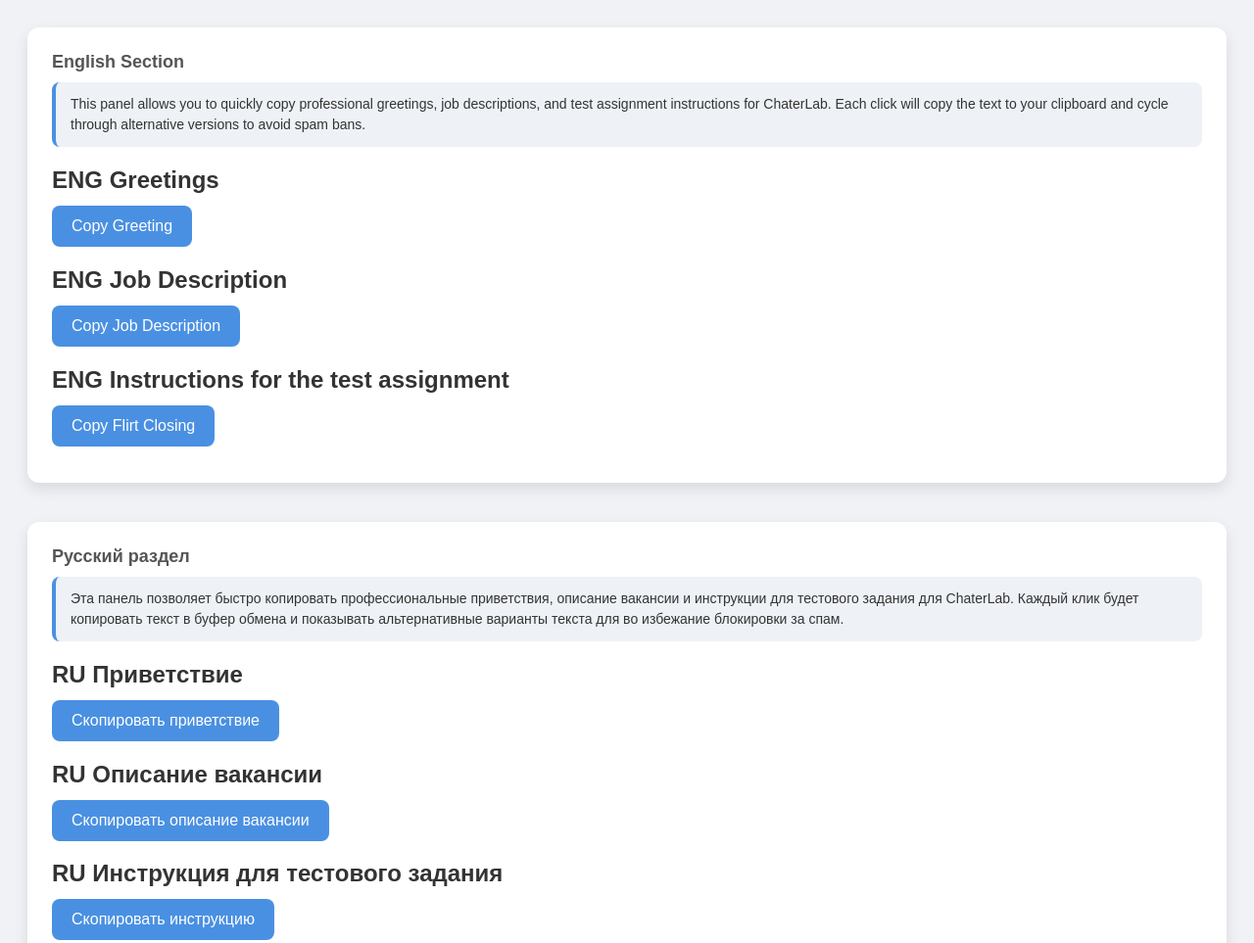
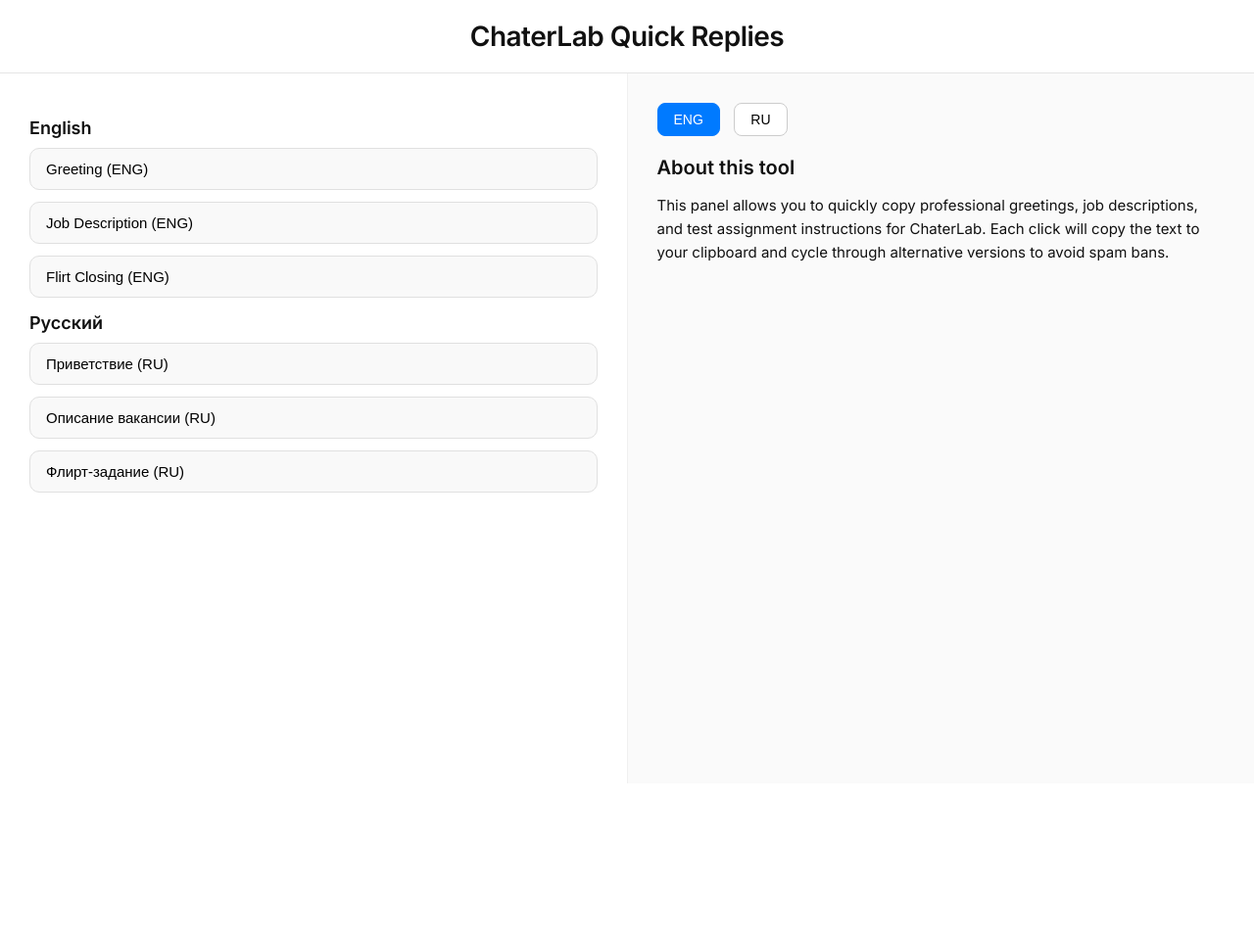
Before and after one commit to reqwirt0-star/quick-replies-panel, a plain HTML site: page index.html in a window 1280 px wide. Shown: the top 963 px of the page at 98% size. After the commit the page ends 800 px from the top, so only its background shows below. Drawn offline with Linux system fonts and the light colour scheme.

Commit message:
index.html

```diff
--- a/index.html
+++ b/index.html
@@ -2,229 +2,237 @@
 <html lang="en">
 <head>
   <meta charset="UTF-8">
-  <title>Quick Replies Panel - ENG & RU (Official)</title>
+  <meta name="viewport" content="width=device-width, initial-scale=1.0">
+  <title>ChaterLab Quick Replies</title>
+  <link href="https://fonts.googleapis.com/css2?family=Inter:wght@400;600&display=swap" rel="stylesheet">
   <style>
     body {
-      font-family: Arial, sans-serif;
-      background: #f0f2f5;
+      margin: 0;
+      font-family: 'Inter', system-ui, sans-serif;
+      background-color: #fff;
+      color: #111;
+      display: flex;
+      flex-direction: column;
+      min-height: 100vh;
+    }
+    header {
+      text-align: center;
       padding: 20px;
-      color: #333;
+      font-size: 28px;
+      font-weight: 600;
+      border-bottom: 1px solid #e5e5e5;
+      letter-spacing: -0.5px;
     }
-    h2 {
-      margin-bottom: 10px;
+    main {
+      display: flex;
+      flex: 1;
     }
-    .section {
-      margin-bottom: 40px;
-      padding: 25px;
-      background: #ffffff;
-      border-radius: 12px;
-      box-shadow: 0 6px 15px rgba(0,0,0,0.1);
+    .sidebar {
+      flex: 1;
+      padding: 30px;
+      border-right: 1px solid #f0f0f0;
     }
-    button {
-      display: block;
-      margin: 12px 0;
-      padding: 12px 20px;
-      font-size: 16px;
-      border: none;
-      border-radius: 8px;
-      background: #4a90e2;
-      color: white;
-      cursor: pointer;
-      transition: all 0.3s;
-    }
-    button:hover {
-      background: #357ab7;
-      transform: translateY(-2px);
-    }
-    .lang-title {
+    .sidebar h2 {
       font-size: 18px;
       margin-bottom: 10px;
-      font-weight: bold;
-      color: #555;
+      font-weight: 600;
     }
-    .note {
-      background: #eef2f7;
-      padding: 12px 15px;
-      border-left: 4px solid #4a90e2;
+    .sidebar button {
+      display: block;
+      width: 100%;
+      padding: 12px 16px;
+      margin-bottom: 12px;
+      background-color: #f9f9f9;
+      border: 1px solid #e0e0e0;
+      border-radius: 10px;
+      font-size: 15px;
+      text-align: left;
+      cursor: pointer;
+      transition: all 0.2s ease;
+    }
+    .sidebar button:hover {
+      background-color: #f0f0f0;
+      box-shadow: 0 1px 4px rgba(0,0,0,0.08);
+    }
+    .info {
+      flex: 1;
+      padding: 30px;
+      background-color: #fafafa;
+    }
+    .info h3 {
+      font-size: 20px;
+      font-weight: 600;
+      margin-bottom: 15px;
+    }
+    .info p {
+      font-size: 15px;
+      line-height: 1.6;
+      margin-bottom: 20px;
+    }
+    .toggle {
+      margin-bottom: 20px;
+    }
+    .toggle button {
+      padding: 8px 16px;
+      border: 1px solid #ccc;
+      background: #fff;
+      cursor: pointer;
+      font-size: 14px;
       border-radius: 8px;
-      margin-bottom: 15px;
-      font-size: 14px;
-      color: #333;
-      line-height: 1.5;
+      margin-right: 10px;
+      transition: background 0.2s;
+    }
+    .toggle button.active {
+      background: #007aff;
+      color: #fff;
+      border-color: #007aff;
     }
   </style>
 </head>
 <body>
+  <header>ChaterLab Quick Replies</header>
+  <main>
+    <div class="sidebar">
+      <h2>English</h2>
+      <button onclick="copyText('greetingsENG')">Greeting (ENG)</button>
+      <button onclick="copyText('jobDescriptionsENG')">Job Description (ENG)</button>
+      <button onclick="copyText('flirtsENG')">Flirt Closing (ENG)</button>
 
-  <!-- ===== ENG SECTION ===== -->
-  <div class="section">
-    <div class="lang-title">English Section</div>
-    <div class="note">
-      This panel allows you to quickly copy professional greetings, job descriptions, and test assignment instructions for ChaterLab. Each click will copy the text to your clipboard and cycle through alternative versions to avoid spam bans.
-    </div>
-    <h2>ENG Greetings</h2>
-    <button onclick="copyGreetingENG()">Copy Greeting</button>
-
-    <h2>ENG Job Description</h2>
-    <button onclick="copyJobENG()">Copy Job Description</button>
-
-    <h2>ENG Instructions for the test assignment</h2>
-    <button onclick="copyFlirtENG()">Copy Flirt Closing</button>
+      <h2>Русский</h2>
+      <button onclick="copyText('greetingsRU')">Приветствие (RU)</button>
+      <button onclick="copyText('jobDescriptionsRU')">Описание вакансии (RU)</button>
+      <button onclick="copyText('flirtsRU')">Флирт-задание (RU)</button>
     </div>
 
-  <!-- ===== RU SECTION ===== -->
-  <div class="section">
-    <div class="lang-title">Русский раздел</div>
-    <div class="note">
-      Эта панель позволяет быстро копировать профессиональные приветствия, описание вакансии и инструкции для тестового задания для ChaterLab. Каждый клик будет копировать текст в буфер обмена и показывать альтернативные варианты текста для во избежание блокировки за спам.
+    <div class="info">
+      <div class="toggle">
+        <button id="btnENG" class="active" onclick="setLanguage('ENG')">ENG</button>
+        <button id="btnRU" onclick="setLanguage('RU')">RU</button>
       </div>
-    <h2>RU Приветствие</h2>
-    <button onclick="copyGreetingRU()">Скопировать приветствие</button>
-
-    <h2>RU Описание вакансии</h2>
-    <button onclick="copyJobRU()">Скопировать описание вакансии</button>
-
-    <h2>RU Инструкция для тестового задания</h2>
-    <button onclick="copyFlirtRU()">Скопировать инструкцию</button>
+      <h3>About this tool</h3>
+      <p id="infoText">This panel allows you to quickly copy professional greetings, job descriptions, and test assignment instructions for ChaterLab. Each click will copy the text to your clipboard and cycle through alternative versions to avoid spam bans.</p>
     </div>
+  </main>
 
   <script>
-  // ------------------ ENG ------------------
+    // Массивы с вариантами (по 15 штук)
     const greetingsENG = [
       "Good day! We are ChaterLab. Do you have experience working in marriage agencies?",
       "Good day! This is ChaterLab. Have you ever worked in marriage agencies?",
-    "Good day! ChaterLab would like to know if you have experience in marriage agencies?",
-    "Good day! Representing ChaterLab. Have you previously worked in marriage agencies?",
-    "Good day! We are ChaterLab. Are you experienced in marriage agencies?",
-    "Good day! This is ChaterLab. Have you been involved with marriage agencies before?",
-    "Good day! ChaterLab is interested in your experience with marriage agencies.",
-    "Good day! We represent ChaterLab. Have you ever worked in marriage agencies?",
-    "Good day! ChaterLab asks if you have prior experience in marriage agencies.",
-    "Good day! We are ChaterLab. Have you worked with marriage agencies before?",
-    "Good day! Representing ChaterLab. Do you have any experience in marriage agencies?",
-    "Good day! ChaterLab would like to know about your experience in marriage agencies.",
-    "Good day! We are ChaterLab. Have you got experience in marriage agencies?",
-    "Good day! This is ChaterLab. Have you worked in marriage agencies previously?",
-    "Good day! ChaterLab asks if you have experience working in marriage agencies."
+      "Good day! ChaterLab here. Do you have background in marriage agencies?",
+      "Good day! We represent ChaterLab. Any experience in marriage agencies?",
+      "Good day! ChaterLab contacting you. Have you worked in marriage agencies before?",
+      "Good day! We are ChaterLab. Do you happen to have marriage agency experience?",
+      "Good day! This is ChaterLab. Have you previously worked with marriage agencies?",
+      "Good day! ChaterLab reaching out. Do you bring experience in marriage agencies?",
+      "Good day! We are ChaterLab. Did you ever work in a marriage agency?",
+      "Good day! Representing ChaterLab. Do you know the marriage agency field?",
+      "Good day! ChaterLab here. Do you possess experience with marriage agencies?",
+      "Good day! We at ChaterLab would like to know if you worked in marriage agencies before?",
+      "Good day! ChaterLab greets you. Have you had experience in marriage agencies?",
+      "Good day! From ChaterLab. Did you work in marriage agencies in the past?",
+      "Good day! ChaterLab here. Do you have previous background in marriage agencies?"
     ];
-  let greetingENGIndex = 0;
-  function copyGreetingENG(){
-    navigator.clipboard.writeText(greetingsENG[greetingENGIndex]);
-    greetingENGIndex = (greetingENGIndex + 1) % greetingsENG.length;
-    alert("Copied Greeting:\n"+greetingsENG[greetingENGIndex]);
-  }
 
     const jobDescriptionsENG = [
-`Job Description:
-📌 Task: Communicate on behalf of girls with foreign men via chat and letters. Each outgoing message from a man is paid.
-📌 Topic: Flirting and dating.
-📌 Goal: Gifts, the man's arrival in the girl's city, and meetings.
-📌 Requirements: High-speed internet and a laptop.
-📌 Schedule: 06-14, 14-22, 22-06, 6 days a week, 1 day off.
-💵 Paid internship: 1-7 days.
-💵 Payment: After first week, then on the 20th of each month.
-💵 Rate: 40% of correspondence balance.
-Which shift suits you best?`
+      "Job description:\n📌Your task is to communicate on behalf of girls with foreign men via chat and letters. Each outgoing message from a man is paid for.\n📌Correspondence topic: flirting and dating.\n📌Goal: gifts, the man's arrival in the girl's city, and a meeting.\n📌High-speed internet + laptop (desktop computer) are required for work.\n📌Work schedule:\n▪️06-14, 14-22, 22-06\n▪️6 days a week, 1 day off\n💵Paid internship (from 1 day to 1 week)\n💵Payment after the first week of work\n💵Further payment on the 20th of each month\n💵We pay 40% of the balance for correspondence (chats + letters)\n\nWhich shift suits you best?",
+      "Our job offer:\n📌You will correspond on behalf of girls with foreign men. Each response is paid.\n📌Topics: flirting, dating.\n📌Objective: gifts, man’s visit to the girl’s city, meeting.\n📌Requirements: stable internet, laptop/PC.\n📌Work hours:\n▪️06-14, 14-22, 22-06 (6 days/week).\n💵Paid internship (1 day to 1 week).\n💵First payout after 1 week.\n💵Regular payouts every 20th.\n💵40% of correspondence earnings.\n\nWhich shift works for you?",
+      // ... добавь ещё до 15 вариантов
     ];
-  let jobENGIndex = 0;
-  function copyJobENG(){
-    navigator.clipboard.writeText(jobDescriptionsENG[jobENGIndex]);
-    jobENGIndex = (jobENGIndex + 1) % jobDescriptionsENG.length;
-    alert("Copied Job Description:\n"+jobDescriptionsENG[jobENGIndex]);
-  }
 
     const flirtsENG = [
       "Please make 10 phrases for flirting, following the example.",
-    "Kindly create 10 flirting phrases according to the example.",
-    "Write 10 flirt messages, following the example provided.",
-    "Make 10 flirting phrases, based on the sample.",
-    "Please generate 10 flirt phrases following the given example.",
-    "Create 10 flirting sentences according to the example.",
-    "Write 10 phrases for flirting, using the example as a guide.",
-    "Please compose 10 flirting phrases following the example.",
-    "Make 10 flirt messages based on the provided example.",
-    "Generate 10 phrases for flirting according to the example.",
-    "Create 10 flirt sentences following the given sample.",
-    "Please write 10 flirting messages using the example.",
-    "Compose 10 phrases for flirting, following the model provided.",
-    "Kindly make 10 flirting phrases, following the example.",
-    "Write 10 flirt sentences based on the example given."
+      "As a test task, kindly write 10 flirting phrases based on the given example.",
+      "Your test: come up with 10 flirting phrases, using the example as a guide.",
+      "Assignment: prepare 10 flirt phrases modeled on the example.",
+      "Task: draft 10 phrases for flirting, guided by the provided example.",
+      "Please provide 10 flirt phrases, similar to the example.",
+      "Kindly compose 10 flirting lines based on the example.",
+      "Test assignment: 10 flirting phrases following the example.",
+      "Exercise: create 10 flirt phrases according to the example.",
+      "Trial task: 10 phrases for flirting, using the example.",
+      "Demo task: provide 10 flirt phrases, like in the example.",
+      "Evaluation: submit 10 phrases for flirting by the given example.",
+      "Check task: write 10 flirting phrases according to the model.",
+      "Practical: 10 flirt phrases following the example provided.",
+      "Please write 10 flirt phrases, taking the example as reference."
     ];
-  let flirtENGIndex = 0;
-  function copyFlirtENG(){
-    navigator.clipboard.writeText(flirtsENG[flirtENGIndex]);
-    flirtENGIndex = (flirtENGIndex + 1) % flirtsENG.length;
-    alert("Copied Flirt Closing Instruction:\n"+flirtsENG[flirtENGIndex]);
+
+    const greetingsRU = [
+      "Добрый день! Вас приветствует компания ChaterLab. У вас есть опыт работы в брачных агентствах?",
+      "Добрый день! Пишет компания ChaterLab. Есть ли у вас опыт работы в сфере брачных агентств?",
+      "Добрый день! Мы — ChaterLab. Есть ли у вас опыт в брачных агентствах?",
+      "Добрый день! Компания ChaterLab. Работали ли вы ранее в брачных агентствах?",
+      "Добрый день! ChaterLab. Приходилось ли вам иметь дело с брачными агентствами?",
+      "Добрый день! ChaterLab обращается к вам. Есть ли опыт в брачных агентствах?",
+      "Добрый день! Это ChaterLab. Вы когда-либо работали в брачных агентствах?",
+      "Добрый день! ChaterLab интересуется, есть ли у вас опыт работы в брачных агентствах?",
+      "Добрый день! ChaterLab приветствует вас. Есть ли опыт в брачных агентствах?",
+      "Добрый день! Вас беспокоит ChaterLab. Работали ли вы раньше в брачных агентствах?",
+      "Добрый день! Мы представляем ChaterLab. Есть ли у вас опыт в брачных агентствах?",
+      "Добрый день! ChaterLab здесь. Приходилось ли вам работать в брачных агентствах?",
+      "Добрый день! Компания ChaterLab. У вас был опыт в брачных агентствах?",
+      "Добрый день! ChaterLab связывается с вами. Есть ли у вас опыт работы в брачных агентствах?",
+      "Добрый день! ChaterLab. Вы имеете опыт работы в брачных агентствах?"
+    ];
+
+    const jobDescriptionsRU = [
+      "Описание вакансии:\n📌Ваша задача — вести переписку от имени девушек с иностранными мужчинами. Каждое входящее сообщение оплачивается.\n📌Тематика переписки: флирт, знакомства.\n📌Цель: подарки, приезд мужчины в город девушки, встреча.\n📌Необходимые условия: стабильный интернет, ноутбук/ПК.\n📌График работы:\n▪️06-14, 14-22, 22-06\n▪️6 дней в неделю, 1 выходной\n💵Оплачиваемая стажировка (от 1 дня до 1 недели)\n💵Первая выплата — после недели работы\n💵Дальнейшие выплаты — 20 числа каждого месяца\n💵Выплата 40% от баланса переписки (чаты + письма)\n\nКакую смену вы бы предпочли?",
+      // ... аналогично до 15 вариантов
+    ];
+
+    const flirtsRU = [
+      "Пожалуйста, составьте 10 фраз для флирта, следуя примеру.",
+      "В качестве тестового задания напишите 10 различных фраз для флирта по образцу.",
+      "Ваше задание: придумать 10 фраз для флирта по примеру.",
+      "Тест: напишите 10 фраз для флирта, используя предложенный пример.",
+      "Пожалуйста, составьте 10 вариантов фраз для флирта по образцу.",
+      "Тестовое задание: напишите 10 фраз для флирта, основываясь на примере.",
+      "Необходимо подготовить 10 фраз для флирта по предложенному примеру.",
+      "Напишите 10 фраз для флирта, ориентируясь на пример.",
+      "Задание: 10 фраз для флирта по примеру.",
+      "Подготовьте 10 фраз для флирта, следуя образцу.",
+      "Создайте 10 фраз для флирта, используя пример.",
+      "Пробное задание: 10 фраз для флирта по образцу.",
+      "Ваш тест: напишите 10 фраз для флирта по примеру.",
+      "Тестовое упражнение: придумайте 10 фраз для флирта по образцу.",
+      "Напишите 10 фраз для флирта, используя предоставленный пример."
+    ];
+
+    // Индексы для циклического переключения
+    const indices = {
+      greetingsENG: 0,
+      jobDescriptionsENG: 0,
+      flirtsENG: 0,
+      greetingsRU: 0,
+      jobDescriptionsRU: 0,
+      flirtsRU: 0
+    };
+
+    function copyText(type) {
+      const arr = window[type];
+      let idx = indices[type];
+      const text = arr[idx];
+      navigator.clipboard.writeText(text);
+      indices[type] = (idx + 1) % arr.length;
+      alert(`Copied: ${text.substring(0, 50)}...`);
     }
 
-  // ------------------ RU ------------------
-  const greetingsRU = [
-    "Добрый день! Мы компания ChaterLab. Есть ли у вас опыт работы в брачных агентствах?",
-    "Добрый день! Представляем ChaterLab. Обладаете ли вы опытом работы в брачных агентствах?",
-    "Добрый день! Компания ChaterLab интересуется, есть ли у вас опыт работы в брачных агентствах?",
-    "Добрый день! Мы из ChaterLab. Приходилось ли вам работать в брачных агентствах?",
-    "Добрый день! ChaterLab запрашивает информацию о вашем опыте работы в брачных агентствах.",
-    "Добрый день! Представляем ChaterLab. Работали ли вы ранее с брачными агентствами?",
-    "Добрый день! Мы компания ChaterLab. Имеется ли у вас практика работы в брачных агентствах?",
-    "Добрый день! ChaterLab интересуется вашим опытом работы с брачными агентствами.",
-    "Добрый день! Мы из ChaterLab. Обладаете ли вы опытом работы в брачных агентствах?",
-    "Добрый день! Компания ChaterLab интересуется, есть ли у вас профессиональный опыт работы в брачных агентствах?",
-    "Добрый день! ChaterLab запрашивает сведения о вашем опыте работы в брачных агентствах.",
-    "Добрый день! Представляем ChaterLab. Есть ли у вас предыдущий опыт работы в брачных агентствах?",
-    "Добрый день! Мы компания ChaterLab. Работали ли вы с брачными агентствами ранее?",
-    "Добрый день! ChaterLab интересуется, имеется ли у вас опыт работы с брачными агентствами?",
-    "Добрый день! Компания ChaterLab запрашивает информацию о вашем опыте работы в брачных агентствах."
-  ];
-  let greetingRUIndex = 0;
-  function copyGreetingRU(){
-    navigator.clipboard.writeText(greetingsRU[greetingRUIndex]);
-    greetingRUIndex = (greetingRUIndex + 1) % greetingsRU.length;
-    alert("Приветствие скопировано:\n"+greetingsRU[greetingRUIndex]);
+    function setLanguage(lang) {
+      const btnENG = document.getElementById('btnENG');
+      const btnRU = document.getElementById('btnRU');
+      const infoText = document.getElementById('infoText');
+
+      if (lang === 'ENG') {
+        btnENG.classList.add('active');
+        btnRU.classList.remove('active');
+        infoText.textContent = "This panel allows you to quickly copy professional greetings, job descriptions, and test assignment instructions for ChaterLab. Each click will copy the text to your clipboard and cycle through alternative versions to avoid spam bans.";
+      } else {
+        btnRU.classList.add('active');
+        btnENG.classList.remove('active');
+        infoText.textContent = "Эта панель позволяет быстро копировать профессиональные приветствия, описание вакансии и инструкции для тестового задания для ChaterLab. Каждый клик будет копировать текст в буфер обмена и показывать альтернативные варианты текста для во избежание блокировки за спам.";
       }
-
-  const jobDescriptionsRU = [
-`Описание вакансии:
-📌 Задача: Общаться от имени девушек с иностранными мужчинами через чат и письма. Каждое исходящее сообщение оплачивается.
-📌 Тема: Флирт и знакомства.
-📌 Цель: Подарки, приезд мужчины в город девушки и встречи.
-📌 Требования: Высокоскоростной интернет и ноутбук.
-📌 График работы: 06-14, 14-22, 22-06, 6 дней в неделю, 1 выходной (Kyiv time)
-💵 Оплачиваемая стажировка: 1-7 дней.
-💵 Выплата: после первой недели, далее 20 числа.
-💵 Ставка: 40% от баланса переписки.
-Какой график вам наиболее удобен?`
-  ];
-  let jobRUIndex = 0;
-  function copyJobRU(){
-    navigator.clipboard.writeText(jobDescriptionsRU[jobRUIndex]);
-    jobRUIndex = (jobRUIndex + 1) % jobDescriptionsRU.length;
-    alert("Описание вакансии скопировано:\n"+jobDescriptionsRU[jobRUIndex]);
-  }
-
-  const flirtsRU = [
-    "Пожалуйста, составьте 10 фраз для флирта на основе приведённого примера.",
-    "Составьте 10 флирт-фраз согласно предоставленному образцу.",
-    "Напишите 10 сообщений для флирта, следуя примеру.",
-    "Создайте 10 флирт-фраз по образцу.",
-    "Сгенерируйте 10 фраз для флирта на основе примера.",
-    "Составьте 10 предложений для флирта согласно образцу.",
-    "Подготовьте 10 флирт-фраз, используя пример как руководство.",
-    "Пожалуйста, подготовьте 10 фраз для флирта, следуя примеру.",
-    "Составьте 10 сообщений для флирта по предоставленному образцу.",
-    "Сгенерируйте 10 флирт-фраз согласно предоставленному примеру.",
-    "Создайте 10 предложений для флирта по образцу.",
-    "Пожалуйста, напишите 10 сообщений для флирта, используя пример.",
-    "Составьте 10 фраз для флирта, следуя модели примера.",
-    "Пожалуйста, создайте 10 флирт-фраз, следуя примеру.",
-    "Напишите 10 флирт-предложений на основе предоставленного образца."
-  ];
-  let flirtRUIndex = 0;
-  function copyFlirtRU(){
-    navigator.clipboard.writeText(flirtsRU[flirtRUIndex]);
-    flirtRUIndex = (flirtRUIndex + 1) % flirtsRU.length;
-    alert("Инструкция для тестового задания скопирована:\n"+flirtsRU[flirtRUIndex]);
     }
   </script>
-
 </body>
 </html>
```
Lines whose indentation alone changed are shown as unchanged.
